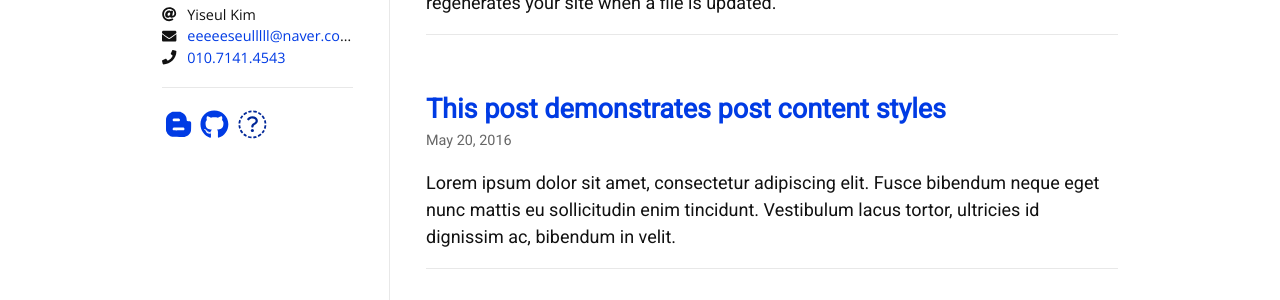
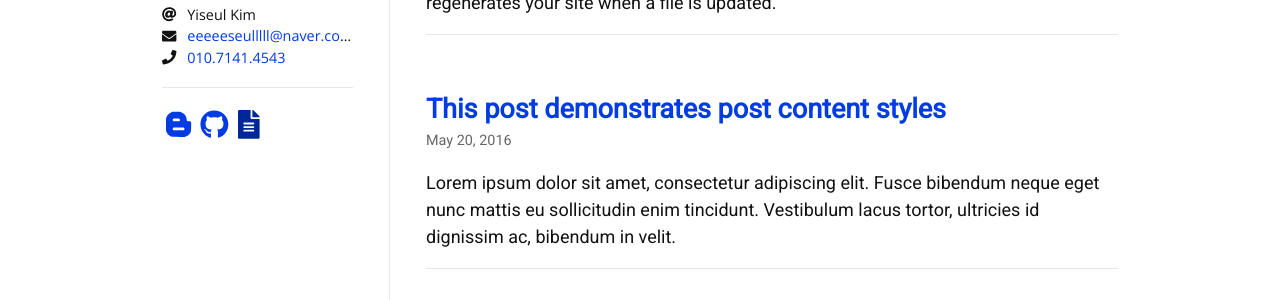
Before and after one commit to eseulssi/kimyiseul.github.io, a Jekyll site: the page built from index.html, in a window 1280 px wide. Shown: the part 286-586 px from the top of the page. Built offline with Jekyll 4.4.1, drawn with Linux system fonts in a browser that asks for light colours; nearby versions of some CDN libraries; some web fonts are replaced; the list of posts is cut into pages by our own code.

Commit message:
years change

```diff
--- a/_data/social.yml
+++ b/_data/social.yml
@@ -6,4 +6,4 @@
   icon: fab fa-github
 - title: Notion
   url:
-  icon: fab fa-file-alt
+  icon: fas fa-file-alt
```
